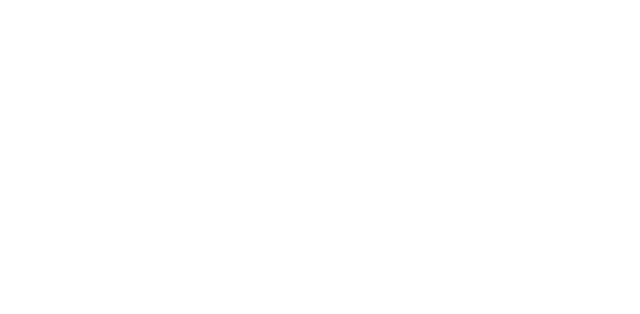
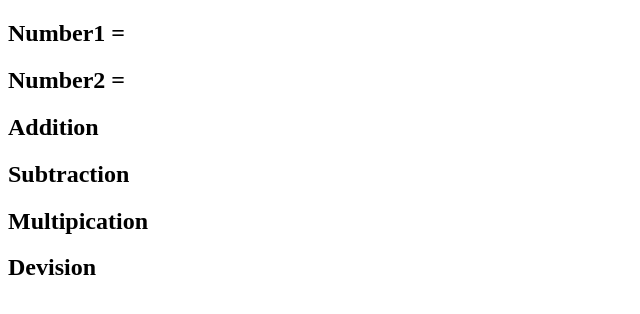
Before and after one commit to mohamadhosseinpour16/calculations, a plain HTML site: page index.html in a window 1280 px wide. Shown: the whole page, without its empty margins (0-640 px from the left). Drawn offline with Linux system fonts and the light colour scheme.

Commit message:
writing html codes

```diff
--- a/index.html
+++ b/index.html
@@ -10,7 +10,30 @@
 </head>
 
 <body>
-
+    <section>
+        <header>
+            <h1>Number1 = <span></span></h1>
+            <h1>Number2 = <span></span></h1>
+        </header>
+        <main>
+            <div class="card">
+                <h1>Addition</h1>
+                <span id="add"></span>
+            </div>
+            <div class="card">
+                <h1>Subtraction</h1>
+                <span id="sub"></span>
+            </div>
+            <div class="card">
+                <h1>Multipication</h1>
+                <span id="mult"></span>
+            </div>
+            <div class="card">
+                <h1>Devision</h1>
+                <span id="divi"></span>
+            </div>
+        </main>
+    </section>
 </body>
 
 </html>
```
